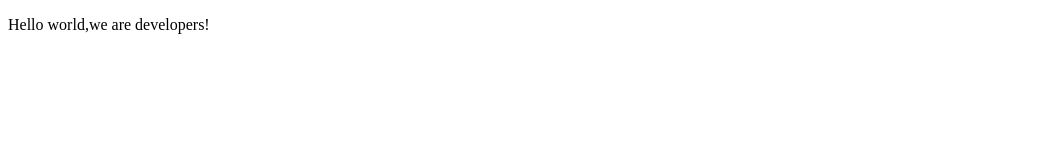
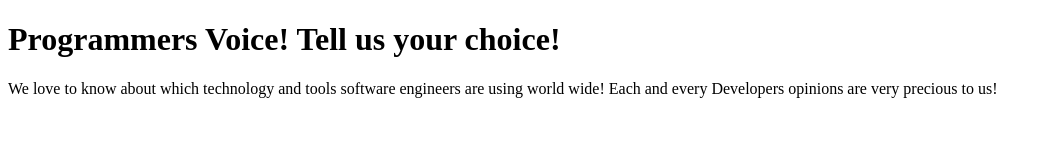
Before and after one commit to sajid-munawar/Francis_Sajid_coding_pair, a plain HTML site: page index.html in a window 1280 px wide. Shown: the whole page, without its empty margins (0-1051 px from the left). Drawn offline with Linux system fonts and the light colour scheme.

Commit message:
step one done

```diff
--- a/index.html
+++ b/index.html
@@ -8,7 +8,10 @@
 
   <body>
     <script src="https://cdn.freecodecamp.org/testable-projects-fcc/v1/bundle.js"></script>
-    <p>Hello world,we are developers!</p>
+    <div id="heading">
+        <h1 id=title>Programmers Voice! Tell us your choice!</h1>
+        <p id="description">We love to know about which technology and tools software engineers are using world wide! Each and every Developers opinions are very precious to us!</p>
+        </div>
     <!--
 
     Hello Camper!
```
